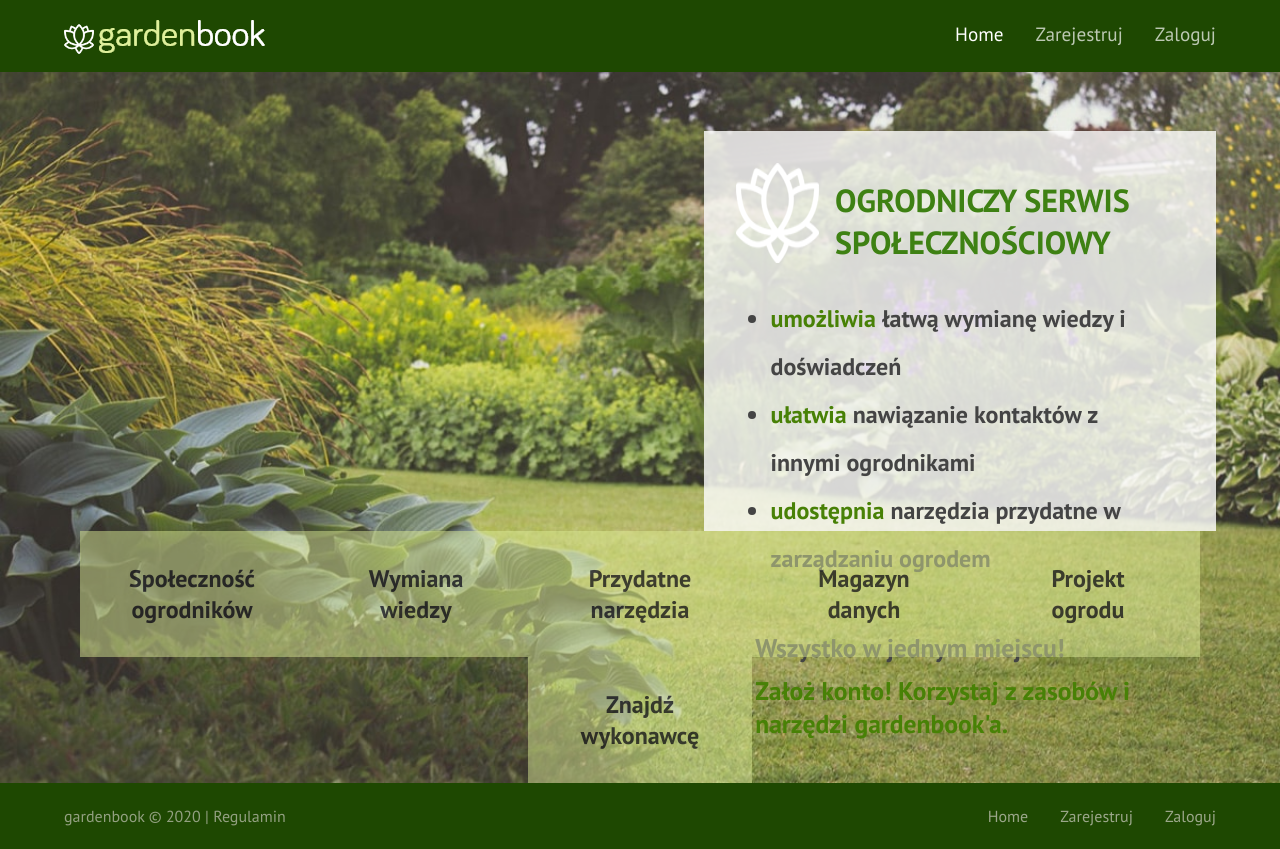
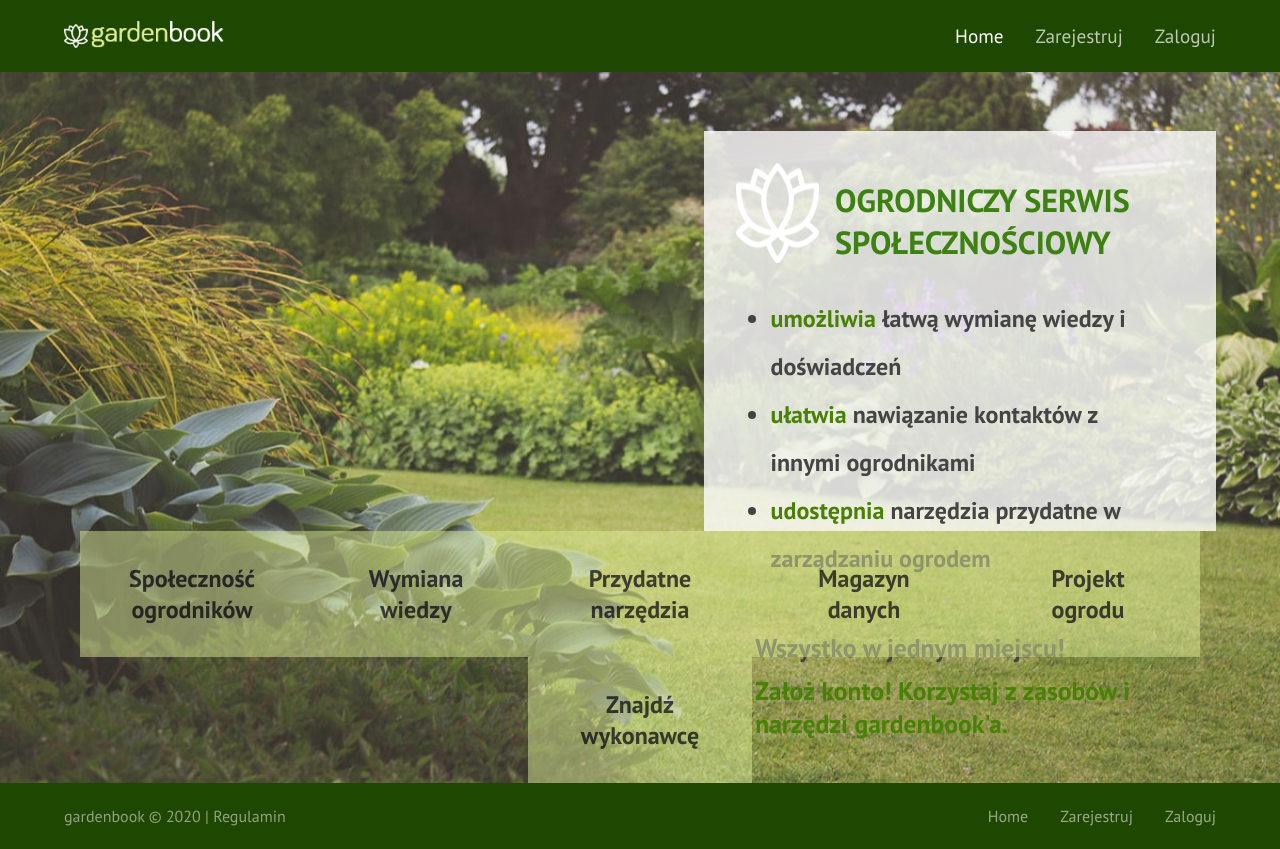
Before and after one commit to hajczek/gardenbook, a React (Create React App) app in the folder client/: page / in a window 1280 px wide. Built offline with nearby package versions, Linux system fonts and the light colour scheme; no server answers.

Commit message:
Changed size of logo

```diff
--- a/client/src/assets/styles/_scss/_header.scss
+++ b/client/src/assets/styles/_scss/_header.scss
@@ -10,8 +10,12 @@ header {
   flex-wrap: wrap;
   // box-shadow: 0px 26px 43px -16px rgba(0, 0, 0, 0.75);
 
-  #logo:hover {
-    opacity: 80%;
+  #logo {
+    width: 10rem;
+
+    &:hover {
+      opacity: 80%;
+    }
   }
 
   .welcomeText {
```
